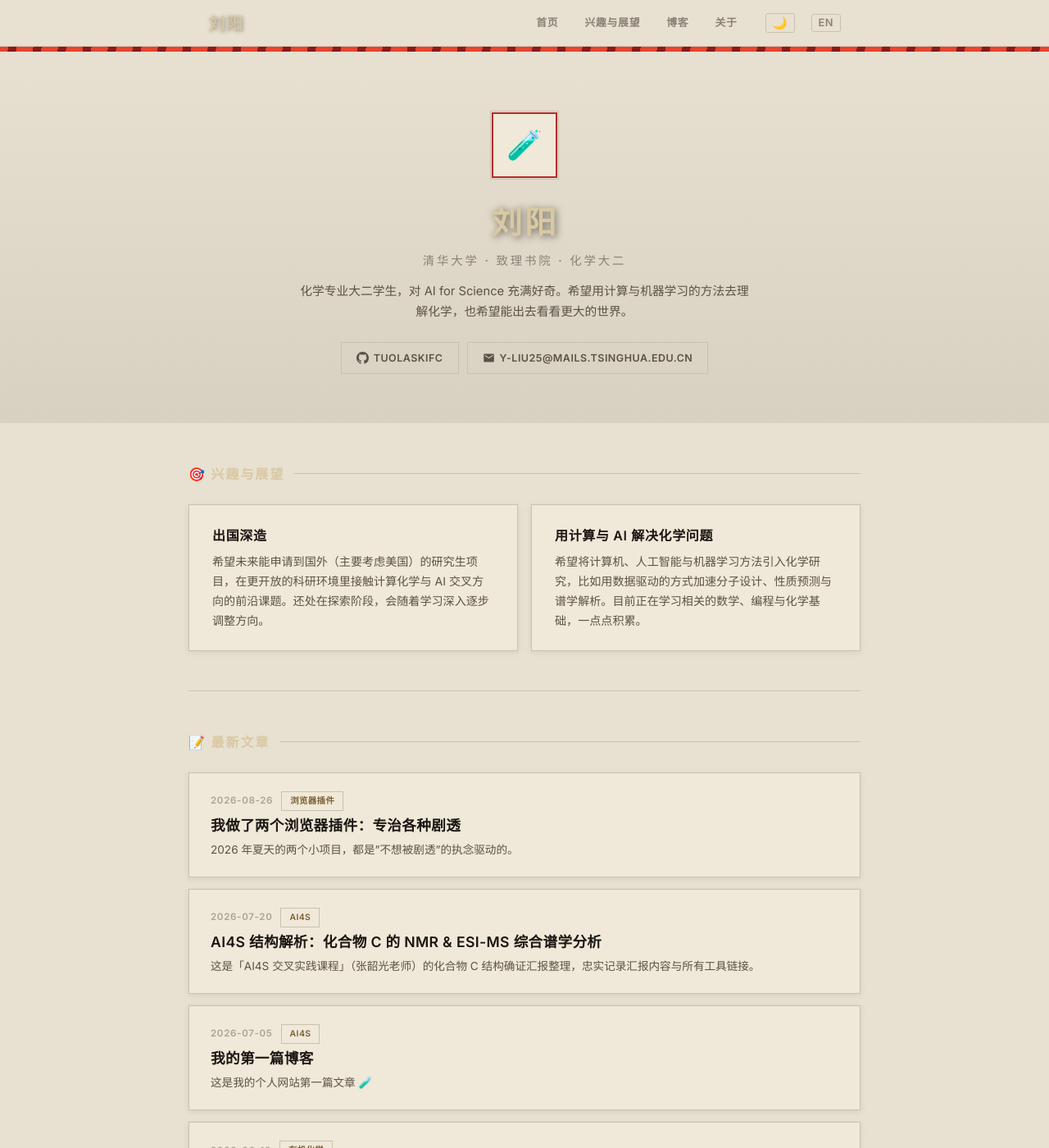
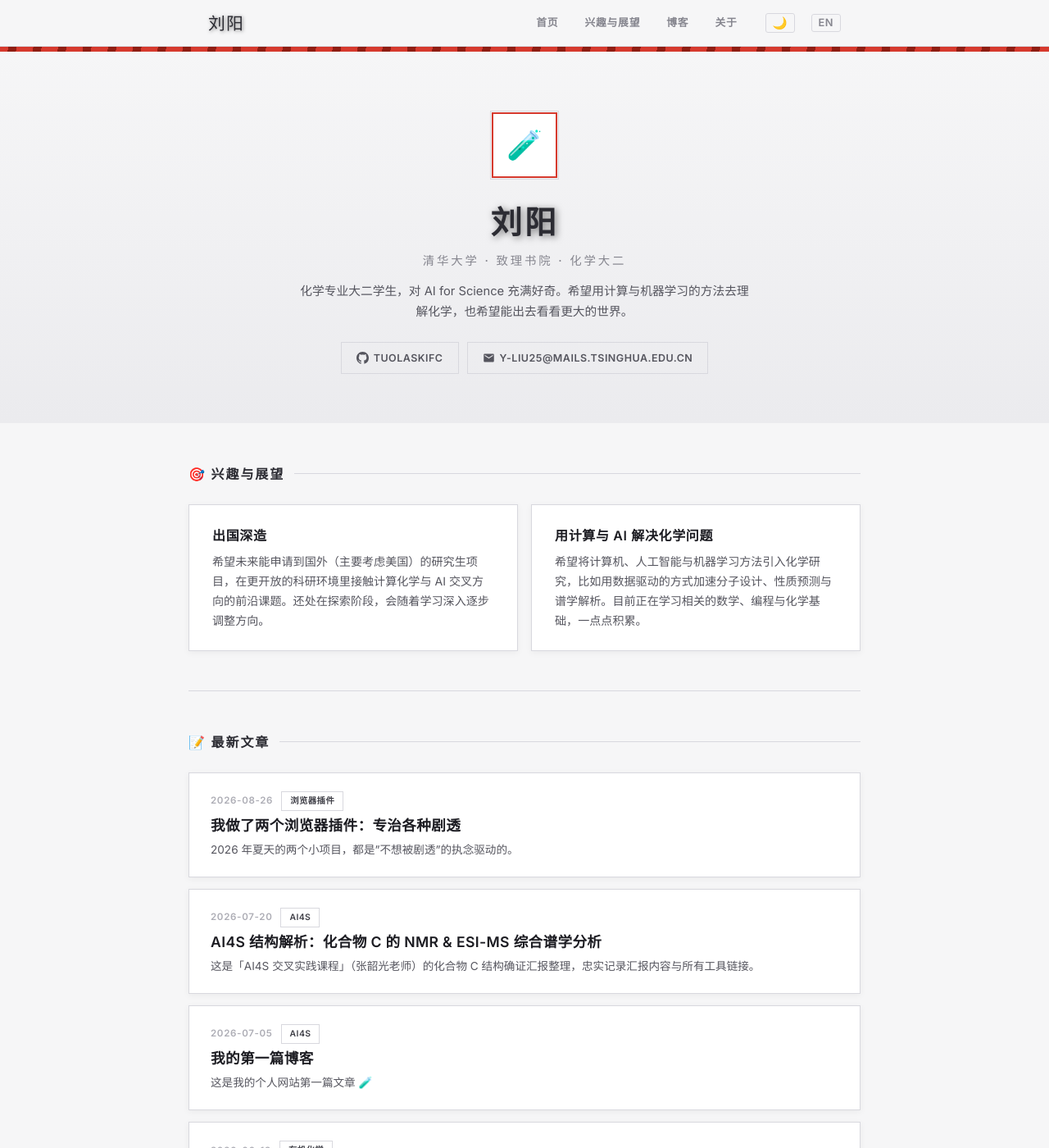
Before and after one commit to tuolaskifc/tuolaskifc.github.io, a Jekyll site: the page built from index.html, in a window 1280 px wide and 1400 px high. Shown: the whole window at 82% size. Built offline with Jekyll 4.4.1, drawn with Linux system fonts in a browser that asks for light colours.

Commit message:
style: 配色系统重构 — 克制红黑 + 白灰
- 删沙金 --sand → 新 --bright 白灰高光
- 红收敛单族：--accent #e04438 / --accent-deep / --accent-grad
- 背景灰阶拉开 + 文字五级灰阶
- splash 固定色保证深 logo 可见
- hero 斜纹/splash/OG卡/favicon/彩蛋页全同步

```diff
--- a/assets/css/style.css
+++ b/assets/css/style.css
@@ -1,112 +1,119 @@
 /* ===== APEX Legends 主题 CSS 变量 ===== */
+/* 克制红黑 · 白灰高光（参考 Raycast：红只做强调，黑灰分层） */
 :root {
-  --bg: #08070a;
-  --bg-secondary: #13100e;
-  --text: #ece2d0;
-  --text-secondary: #a99a8a;
-  --text-muted: #74685c;
-  --text-light: #5c5248;
-  --nav-bg: rgba(8,7,10,0.96);
-  --border: #2b2622;
-  --border-soft: #1f1c18;
-  --card-bg: #141110;
-  --card-border: #2b2622;
-  --card-border-hover: #b52b2b;
-  --tag-bg: #1b1815;
-  --tag-text: #d8c9a3;
-  --tag-border: #2b2622;
-  --hover-bg: #b52b2b;
-  --hover-text: #f5efe2;
-  --code-bg: #171512;
-  --blockquote-border: #b52b2b;
-  --card-shadow: 0 2px 8px rgba(0,0,0,0.35);
-  --card-shadow-hover: 0 6px 24px rgba(181,43,43,0.18);
-  --accent: #b52b2b;
-  --accent-hover: #d1362f;
-  --accent-grad: linear-gradient(135deg, #e8442e 0%, #b52b2b 55%, #6e1414 100%);
-  --sand: #d8c9a3;
-  --hero-bg-start: #08070a;
-  --hero-bg-end: #141110;
+  --bg: #0a0a0a;
+  --bg-secondary: #121212;
+  --text: #f2f2f5;
+  --text-secondary: #a8a8b0;
+  --text-muted: #707078;
+  --text-light: #51515a;
+  --nav-bg: rgba(10,10,10,0.92);
+  --border: #27272b;
+  --border-soft: #1b1b1f;
+  --card-bg: #16161a;
+  --card-border: #27272b;
+  --card-border-hover: #e04438;
+  --tag-bg: #1d1d22;
+  --tag-text: #c9c9d1;
+  --tag-border: #27272b;
+  --hover-bg: #e04438;
+  --hover-text: #ffffff;
+  --code-bg: #1a1a1f;
+  --blockquote-border: #e04438;
+  --card-shadow: 0 2px 8px rgba(0,0,0,0.45);
+  --card-shadow-hover: 0 8px 28px rgba(224,68,56,0.16);
+  --accent: #e04438;
+  --accent-hover: #f05a46;
+  --accent-deep: #9c1f14;
+  --accent-grad: linear-gradient(135deg, #ff5c44 0%, #e04438 55%, #9c1f14 100%);
+  --bright: #dcdce2;
+  --hero-bg-start: #0a0a0a;
+  --hero-bg-end: #141416;
 }
 
 /* Light mode toggle — keeps APEX spirit but lighter */
 body.light {
-  --bg: #e8e0d0;
-  --bg-secondary: #d8d0c0;
-  --text: #1a1612;
-  --text-secondary: #5a5248;
-  --text-muted: #8a8278;
-  --text-light: #aaa298;
-  --nav-bg: rgba(232,224,208,0.95);
-  --border: #c8c0b0;
-  --border-soft: #d8d0c0;
-  --card-bg: #f0e8d8;
-  --card-border: #c8c0b0;
-  --card-border-hover: #b52b2b;
-  --tag-bg: #e0d8c8;
-  --tag-text: #7a5f33;
-  --tag-border: #c8c0b0;
-  --hover-bg: #b52b2b;
-  --hover-text: #f5efe2;
-  --code-bg: #e0d8c8;
-  --blockquote-border: #b52b2b;
-  --card-shadow: 0 2px 8px rgba(0,0,0,0.08);
-  --card-shadow-hover: 0 6px 24px rgba(181,43,43,0.12);
-  --hero-bg-start: #e8e0d0;
-  --hero-bg-end: #d8d0c0;
+  --bg: #f6f6f7;
+  --bg-secondary: #ebebee;
+  --text: #1c1c22;
+  --text-secondary: #55555e;
+  --text-muted: #86868f;
+  --text-light: #adadb5;
+  --nav-bg: rgba(246,246,247,0.95);
+  --border: #d8d8de;
+  --border-soft: #e4e4e8;
+  --card-bg: #ffffff;
+  --card-border: #d8d8de;
+  --card-border-hover: #d63a2e;
+  --tag-bg: #e9e9ed;
+  --tag-text: #3f3f47;
+  --tag-border: #d8d8de;
+  --hover-bg: #d63a2e;
+  --hover-text: #ffffff;
+  --code-bg: #ededf0;
+  --blockquote-border: #d63a2e;
+  --card-shadow: 0 2px 8px rgba(0,0,0,0.05);
+  --card-shadow-hover: 0 8px 24px rgba(214,58,46,0.12);
+  --accent: #d63a2e;
+  --accent-hover: #e85040;
+  --accent-deep: #8f1d12;
+  --accent-grad: linear-gradient(135deg, #ff5c44 0%, #d63a2e 55%, #8f1d12 100%);
+  --bright: #2c2c33;
+  --hero-bg-start: #f6f6f7;
+  --hero-bg-end: #ececef;
 }
 
 body.dark {
-  --bg: #08070a;
-  --bg-secondary: #13100e;
-  --text: #ece2d0;
-  --text-secondary: #a99a8a;
-  --text-muted: #74685c;
-  --text-light: #5c5248;
-  --nav-bg: rgba(8,7,10,0.96);
-  --border: #2b2622;
-  --border-soft: #1f1c18;
-  --card-bg: #141110;
-  --card-border: #2b2622;
-  --card-border-hover: #b52b2b;
-  --tag-bg: #1b1815;
-  --tag-text: #d8c9a3;
-  --tag-border: #2b2622;
-  --hover-bg: #b52b2b;
-  --hover-text: #f5efe2;
-  --code-bg: #171512;
-  --blockquote-border: #b52b2b;
-  --card-shadow: 0 2px 8px rgba(0,0,0,0.35);
-  --card-shadow-hover: 0 6px 24px rgba(181,43,43,0.18);
-  --hero-bg-start: #08070a;
-  --hero-bg-end: #141110;
+  --bg: #0a0a0a;
+  --bg-secondary: #121212;
+  --text: #f2f2f5;
+  --text-secondary: #a8a8b0;
+  --text-muted: #707078;
+  --text-light: #51515a;
+  --nav-bg: rgba(10,10,10,0.92);
+  --border: #27272b;
+  --border-soft: #1b1b1f;
+  --card-bg: #16161a;
+  --card-border: #27272b;
+  --card-border-hover: #e04438;
+  --tag-bg: #1d1d22;
+  --tag-text: #c9c9d1;
+  --tag-border: #27272b;
+  --hover-bg: #e04438;
+  --hover-text: #ffffff;
+  --code-bg: #1a1a1f;
+  --blockquote-border: #e04438;
+  --card-shadow: 0 2px 8px rgba(0,0,0,0.45);
+  --card-shadow-hover: 0 8px 28px rgba(224,68,56,0.16);
+  --hero-bg-start: #0a0a0a;
+  --hero-bg-end: #141416;
 }
 
 @media (prefers-color-scheme: dark) {
   body:not(.light):not(.dark) {
-    --bg: #08070a;
-    --bg-secondary: #13100e;
-    --text: #ece2d0;
-    --text-secondary: #a99a8a;
-    --text-muted: #74685c;
-    --text-light: #5c5248;
-    --nav-bg: rgba(8,7,10,0.96);
-    --border: #2b2622;
-    --border-soft: #1f1c18;
-    --card-bg: #141110;
-    --card-border: #2b2622;
-    --card-border-hover: #b52b2b;
-    --tag-bg: #1b1815;
-    --tag-text: #d8c9a3;
-    --tag-border: #2b2622;
-    --hover-bg: #b52b2b;
-    --hover-text: #f5efe2;
-    --code-bg: #171512;
-    --blockquote-border: #b52b2b;
-    --card-shadow: 0 2px 8px rgba(0,0,0,0.35);
-    --card-shadow-hover: 0 6px 24px rgba(181,43,43,0.18);
-    --hero-bg-start: #08070a;
-    --hero-bg-end: #141110;
+    --bg: #0a0a0a;
+    --bg-secondary: #121212;
+    --text: #f2f2f5;
+    --text-secondary: #a8a8b0;
+    --text-muted: #707078;
+    --text-light: #51515a;
+    --nav-bg: rgba(10,10,10,0.92);
+    --border: #27272b;
+    --border-soft: #1b1b1f;
+    --card-bg: #16161a;
+    --card-border: #27272b;
+    --card-border-hover: #e04438;
+    --tag-bg: #1d1d22;
+    --tag-text: #c9c9d1;
+    --tag-border: #27272b;
+    --hover-bg: #e04438;
+    --hover-text: #ffffff;
+    --code-bg: #1a1a1f;
+    --blockquote-border: #e04438;
+    --card-shadow: 0 2px 8px rgba(0,0,0,0.45);
+    --card-shadow-hover: 0 8px 28px rgba(224,68,56,0.16);
+    --hero-bg-start: #0a0a0a;
+    --hero-bg-end: #141416;
   }
 }
 
@@ -146,7 +153,7 @@ nav .container {
   font-family: 'Anton', 'Impact', 'Arial Black', sans-serif;
   font-size: 1.3rem;
   letter-spacing: 0.06em;
-  color: var(--sand);
+  color: var(--bright);
   text-transform: uppercase;
   text-shadow: 1px 1px 4px rgba(0,0,0,0.5);
 }
@@ -207,9 +214,9 @@ nav .container {
   height: 6px;
   background: repeating-linear-gradient(
     100deg,
-    #e8442e 0px, #e8442e 10px,
-    #8a1a1a 10px, #8a1a1a 20px,
-    #e8442e 20px, #e8442e 30px
+    var(--accent) 0px, var(--accent) 10px,
+    var(--accent-deep) 10px, var(--accent-deep) 20px,
+    var(--accent) 20px, var(--accent) 30px
   );
   z-index: 2;
 }
@@ -248,7 +255,7 @@ nav .container {
   font-size: 2.4rem;
   letter-spacing: 0.08em;
   text-transform: uppercase;
-  color: var(--sand);
+  color: var(--bright);
   margin-bottom: 4px;
   text-shadow: 2px 2px 8px rgba(0,0,0,0.5);
 }
@@ -290,7 +297,7 @@ nav .container {
 .hero-socials a:hover {
   background: var(--accent);
   border-color: var(--accent);
-  color: #fff;
+  color: var(--hover-text);
 }
 .hero-socials svg { width: 15px; height: 15px; fill: currentColor; }
 
@@ -304,7 +311,7 @@ nav .container {
   display: flex;
   align-items: center;
   gap: 12px;
-  color: var(--sand);
+  color: var(--bright);
   font-family: 'Anton', 'Impact', 'Arial Black', sans-serif;
 }
 .section-title::after {
@@ -366,7 +373,7 @@ nav .container {
   letter-spacing: 0.08em;
   text-transform: uppercase;
   margin-bottom: 14px;
-  color: var(--sand);
+  color: var(--bright);
 }
 .edu-line { font-size: 0.9rem; margin-bottom: 4px; }
 .tag-list { list-style: none; display: flex; flex-wrap: wrap; gap: 6px; }
@@ -468,7 +475,7 @@ nav .container {
   letter-spacing: 0.04em;
   line-height: 1.3;
   margin-bottom: 10px;
-  color: var(--sand);
+  color: var(--bright);
 }
 .post-header .post-meta {
   display: flex;
@@ -497,7 +504,7 @@ nav .container {
   font-weight: 400;
   letter-spacing: 0.04em;
   margin: 36px 0 14px;
-  color: var(--sand);
+  color: var(--bright);
   padding-bottom: 6px;
   border-bottom: 1px solid var(--border);
 }
@@ -553,7 +560,7 @@ nav .container {
 .post-content th {
   background: var(--card-bg);
   font-weight: 600;
-  color: var(--sand);
+  color: var(--bright);
   letter-spacing: 0.04em;
   text-transform: uppercase;
   font-size: 0.78rem;
@@ -582,14 +589,14 @@ footer a:hover { text-decoration: underline; }
   font-size: 1.6rem;
   letter-spacing: 0.08em;
   text-transform: uppercase;
-  color: var(--sand);
+  color: var(--bright);
   font-weight: 400;
 }
 
 /* ===== 站长模式 / 私密文章 ===== */
 .course-tag {
-  border-color: var(--sand) !important;
-  color: var(--sand) !important;
+  border-color: var(--bright) !important;
+  color: var(--bright) !important;
 }
 .private-tag {
   border-color: var(--accent) !important;
@@ -656,7 +663,7 @@ footer a:hover { text-decoration: underline; }
   overflow: hidden;
   align-items: center;
   justify-content: center;
-  background: linear-gradient(162deg, #d8c9a3 0%, #d8c9a3 43.5%, #b52b2b 43.5%, #8a1a1a 100%);
+  background: linear-gradient(162deg, #e8e6e6 0%, #e8e6e6 43.5%, #e04438 43.5%, #9c1f14 100%);
   font-family: 'Inter', 'Noto Sans SC', sans-serif;
   cursor: default;
   opacity: 1;
@@ -700,7 +707,7 @@ footer a:hover { text-decoration: underline; }
   color: #1c1c1c;
   position: relative;
   text-shadow:
-    3px 3px 0 #08070a,
+    3px 3px 0 #0a0a0a,
     -1px -1px 0 #3a3a3a,
     5px 5px 15px rgba(0,0,0,0.35);
   opacity: 0;
@@ -744,7 +751,7 @@ footer a:hover { text-decoration: underline; }
   background: rgba(0,0,0,0.25);
   border: 1.5px solid rgba(255,255,255,0.2);
   border-radius: 6px;
-  color: #fff;
+  color: var(--hover-text);
   font-size: 1rem;
   font-weight: 500;
   letter-spacing: 0.08em;
```
Also changed, not shown: WEBSITE_GUIDE.md (+4 -2 lines), easter-egg-apex.html (+8 -8 lines), easter-egg-play.html (+12 -12 lines), easter-egg.html (+13 -13 lines), assets/images/favicon.ico, assets/images/favicon.svg, assets/images/og-card.png.
